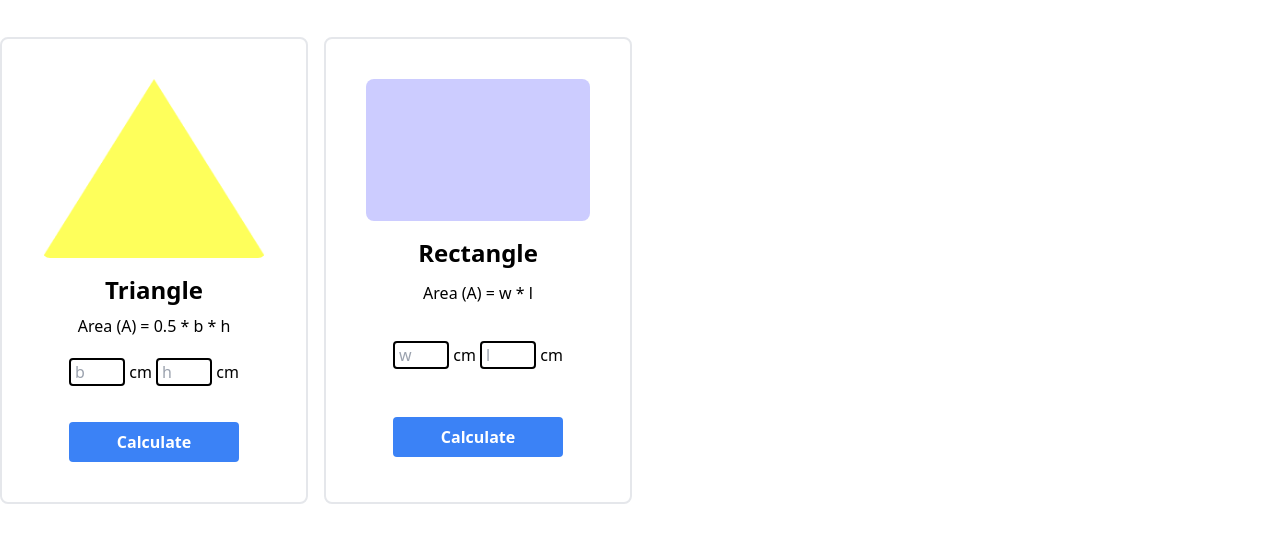
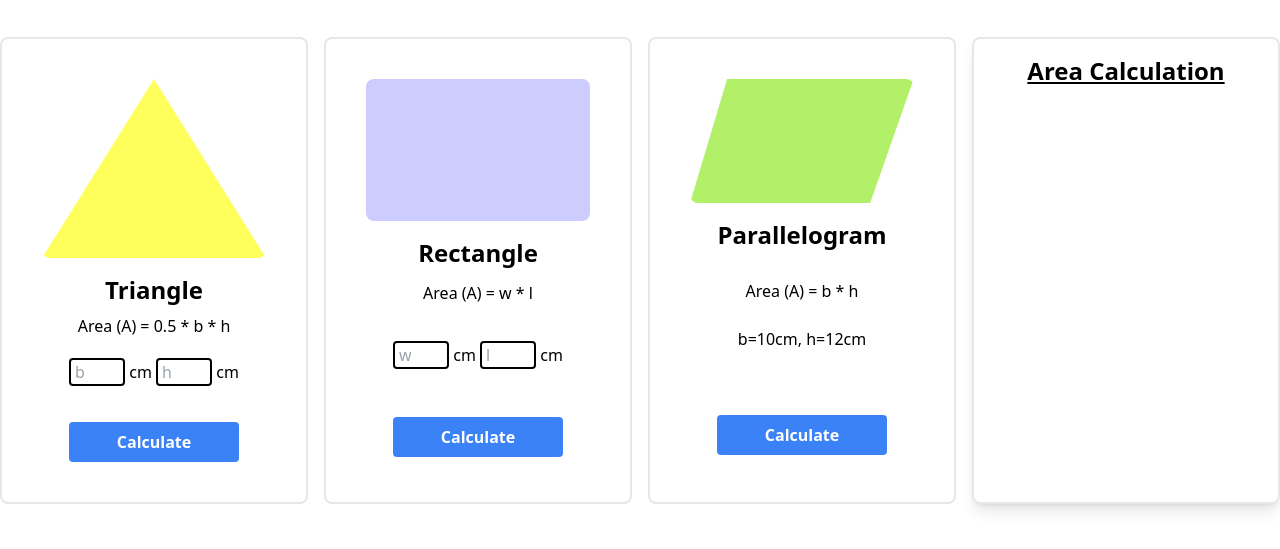
Before and after one commit to mahdee18/geometry-genius, a plain HTML site: page index.html in a window 1280 px wide. Shown: the part 155-704 px from the top of the page. Drawn offline with nearby package versions, Linux system fonts and the light colour scheme.

Commit message:
Parallelogram Card Commit

```diff
--- a/index.html
+++ b/index.html
@@ -48,6 +48,19 @@
                     <button
                         class="bg-blue-500 hover:bg-blue-700 text-white font-bold py-2 px-12 rounded mt-4 mx-auto">Calculate</button>
                 </div>
+                <div class="bg-white rounded-lg p-10 text-center border-2 border-gray">
+                    <img class="w-full rounded-lg mb-4" src="./images/parallelogram.png" alt="Parallelogram">
+                    <h2 class="text-2xl font-bold mb-2">Parallelogram</h2>
+                    <p class="pt-5">Area (A) = b * h</p>
+                    <p class="my-6">b=10cm, h=12cm</p>
+                    <button
+                        class="bg-blue-500 hover:bg-blue-700 text-white font-bold py-2 px-12 rounded mt-10 mx-auto">Calculate</button>
+                </div>
+
+                <div class="bg-white shadow-lg border-2 border-gray rounded-lg p-4 text-center">
+                    <h1 class="font-semibold text-2xl underline mb-5">Area Calculation</h1>
+                    <h3 id="output"></h3>
+                </div>
 
             </div>
         </div>
--- a/js/script.js
+++ b/js/script.js
@@ -5,10 +5,13 @@ function getInputValue(inputId) {
     const inputFieldNumber = parseFloat(inputFieldString)
     return inputFieldNumber;
 }
+
 //Get Triangle Area
 document.getElementById('btn-triangle').addEventListener('click', function () {
     const triangleBase = getInputValue('tri-base')
     const triangleHeight = getInputValue('tri-height')
     const triangleArea = 0.5 * triangleBase * triangleHeight;
-    console.log(triangleArea);
+    const triangleAreaWithComment = 'The Triangle Area is :'+triangleArea;
+    const outputField = document.getElementById('output')
+    outputField.innerText = triangleAreaWithComment;
 })
```
